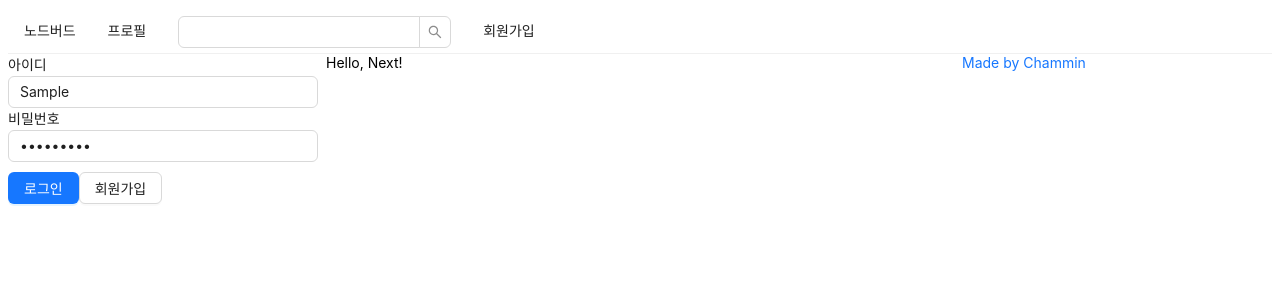
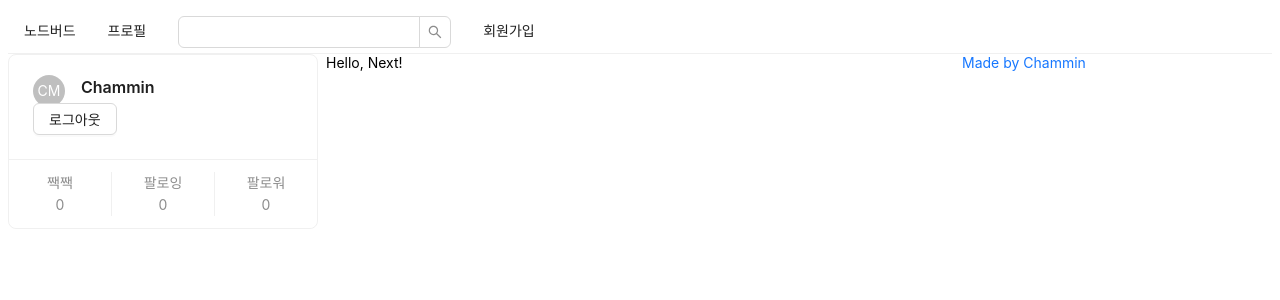
Before and after one commit to cham-min/react-nodebird, a Next.js app: page / in a window 1280 px wide. Both pictures are taken after typing "Sample", "Sample123" into the empty fields and a click on the button "로그인". Shown: the top 300 px of the page. Built offline with nearby package versions, Linux system fonts and the light colour scheme.

Commit message:
:sparkles: Use dummy data for login

```diff
--- a/components/AppLayout.js
+++ b/components/AppLayout.js
@@ -38,7 +38,11 @@
       </Menu>
       <Row gutter={8}>
         <Col xs={24} md={6}>
-          {isLoggedIn ? <UserProfile /> : <LoginForm />}
+          {isLoggedIn ? (
+            <UserProfile setIsLoggedIn={setIsLoggedIn} />
+          ) : (
+            <LoginForm setIsLoggedIn={setIsLoggedIn} />
+          )}
         </Col>
         <Col xs={24} md={12}>
           {children}
--- a/components/LoginForm.js
+++ b/components/LoginForm.js
@@ -7,7 +7,11 @@
   margin-top: 10px;
 `;
 
-const LoginForm = () => {
+const FormWrapper = styled(Form)`
+  padding: 10px;
+`;
+
+const LoginForm = ({ setIsLoggedIn }) => {
   const [id, setId] = useState("");
   const [password, setPassword] = useState("");
 
@@ -19,8 +23,13 @@
     setPassword(e.target.value);
   }, []);
 
+  const onSubmitForm = useCallback(() => {
+    console.log(id, password);
+    setIsLoggedIn(true);
+  }, [id, password]);
+
   return (
-    <Form>
+    <FormWrapper onFinish={onSubmitForm}>
       <div>
         <label htmlFor="user-id">아이디</label>
         <br />
@@ -47,7 +56,7 @@
           </a>
         </Link>
       </ButtonWrapper>
-    </Form>
+    </FormWrapper>
   );
 };
 
--- a/components/UserProfile.js
+++ b/components/UserProfile.js
@@ -1,3 +1,32 @@
-const UserProfile = () => {};
+import React, { useCallback } from "react";
+import { Avatar, Button, Card } from "antd";
+
+const UserProfile = ({ setIsLoggedIn }) => {
+  const onLogOut = useCallback(() => {
+    setIsLoggedIn(false);
+  }, []);
+
+  return (
+    <Card
+      actions={[
+        <div key="twit">
+          짹짹
+          <br />0
+        </div>,
+        <div key="followings">
+          팔로잉
+          <br />0
+        </div>,
+        <div key="followings">
+          팔로워
+          <br />0
+        </div>,
+      ]}
+    >
+      <Card.Meta avatar={<Avatar>CM</Avatar>} title="Chammin" />
+      <Button onClick={onLogOut}>로그아웃</Button>
+    </Card>
+  );
+};
 
 export default UserProfile;
```
